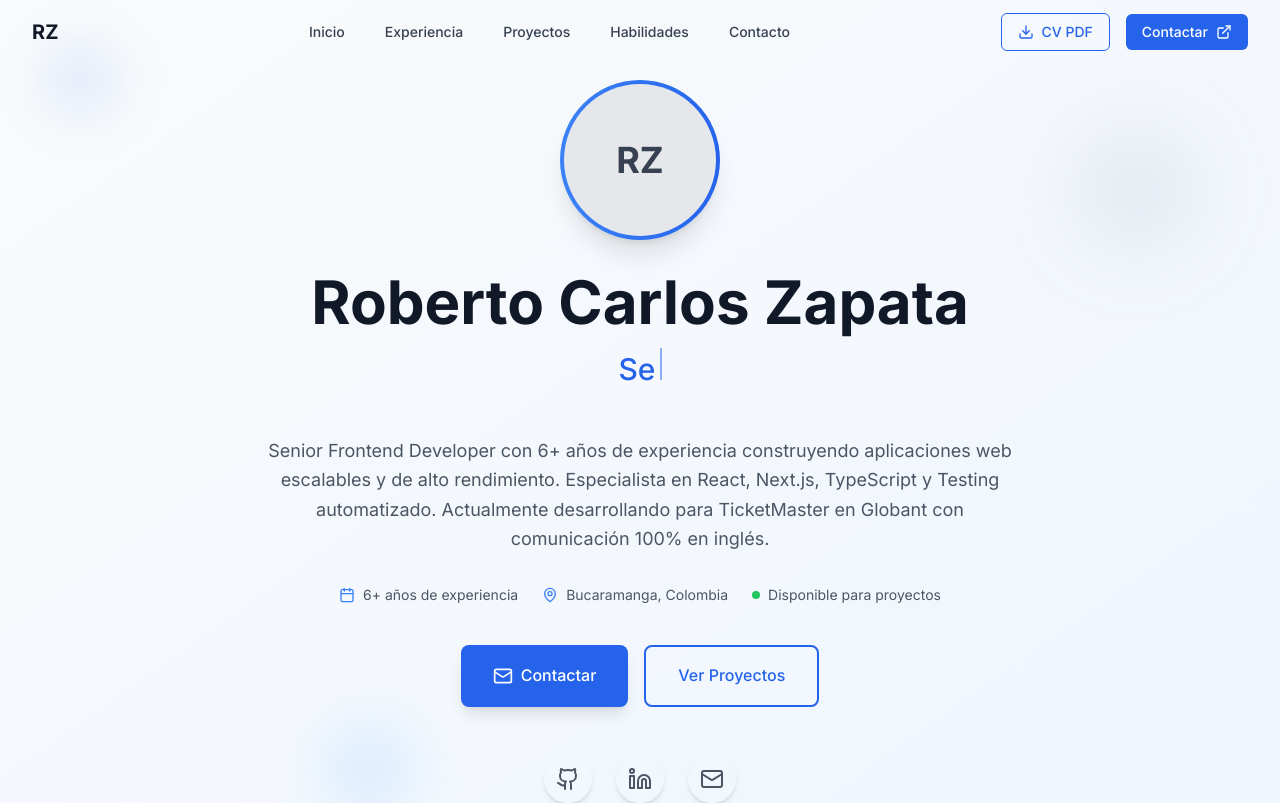
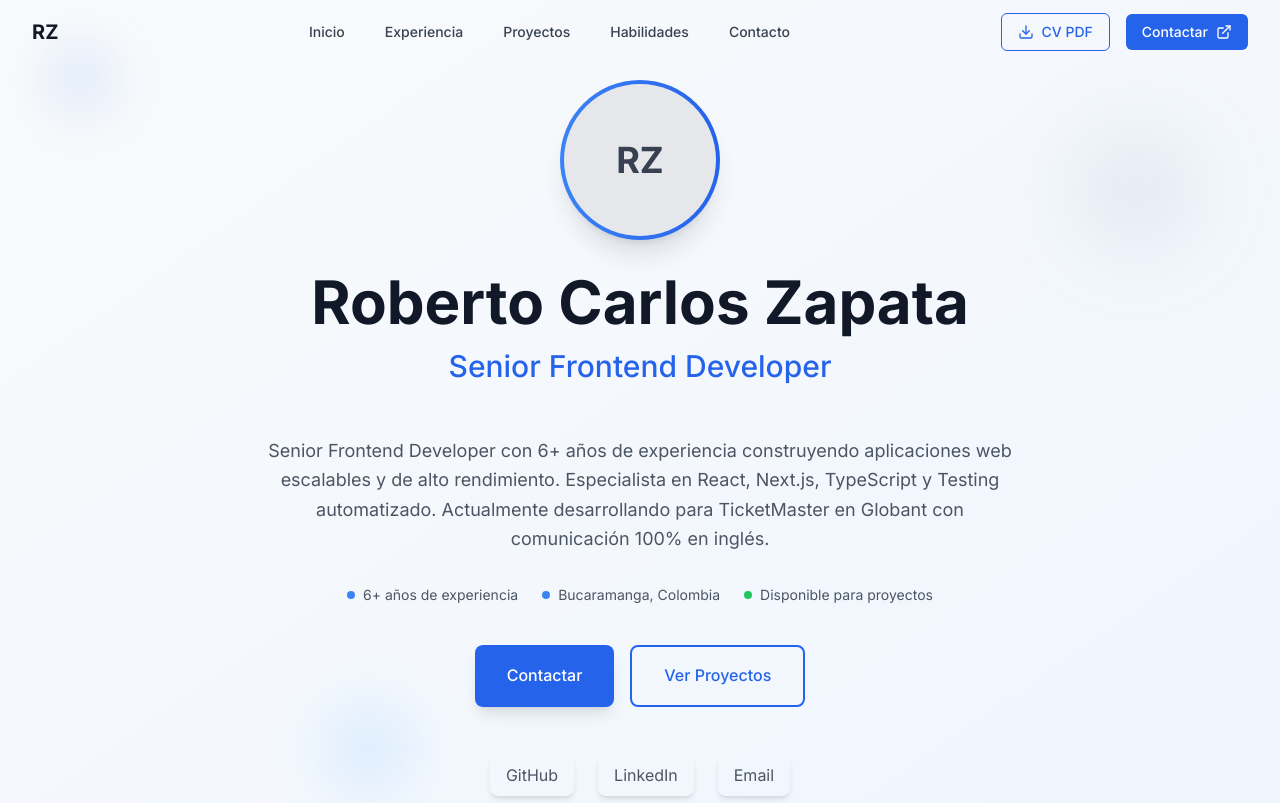
Before and after one commit to RobertoCZapata/roberto-zapata-portafolio, a Next.js app: page / in a window 1280 px wide. Shown: the top 803 px of the page. Built offline with nearby package versions, Linux system fonts and the light colour scheme.

Commit message:
fix: simplify components to resolve TypeScript and deployment errors

```diff
--- a/package.json
+++ b/package.json
@@ -14,13 +14,11 @@
     "test:e2e:ui": "playwright test --ui"
   },
   "dependencies": {
-    "@next/font": "^14.0.0",
-    "next": "^14.0.0",
+    "next": "14.0.0",
     "react": "^18.2.0",
     "react-dom": "^18.2.0",
     "typescript": "^5.2.2",
-    "lucide-react": "^0.290.0",
-    "framer-motion": "^10.16.4"
+    "lucide-react": "^0.290.0"
   },
   "devDependencies": {
     "@types/node": "^20.8.0",
--- /dev/null
+++ b/src/app/500.tsx
@@ -0,0 +1,16 @@
+export default function Error500() {
+  return (
+    <div className="min-h-screen flex items-center justify-center bg-gray-50">
+      <div className="text-center">
+        <h1 className="text-4xl font-bold text-gray-900 mb-4">500</h1>
+        <p className="text-gray-600 mb-8">Error interno del servidor</p>
+        <a
+          href="/"
+          className="inline-flex items-center px-6 py-3 bg-primary-600 text-white rounded-lg hover:bg-primary-700 transition-colors"
+        >
+          Volver al inicio
+        </a>
+      </div>
+    </div>
+  )
+}
--- a/src/components/Experience.tsx
+++ b/src/components/Experience.tsx
@@ -130,7 +130,6 @@ export default function Experience() {
                 href="#contact"
                 className="inline-flex items-center px-6 py-3 bg-primary-600 text-white rounded-lg hover:bg-primary-700 transition-colors font-medium"
               >
-                <Mail className="w-5 h-5 mr-2" />
                 Contactar
               </a>
               <button
--- a/src/components/Hero.tsx
+++ b/src/components/Hero.tsx
@@ -1,51 +1,8 @@
 'use client'
 
-import { useState, useEffect } from 'react'
-import { ChevronDown, Github, Linkedin, Mail, MapPin, Calendar } from 'lucide-react'
 import { personalInfo } from '@/data/personal'
 
 export default function Hero() {
-  const [currentText, setCurrentText] = useState('')
-  const [isTyping, setIsTyping] = useState(true)
-
-  const titles = [
-    'Senior Frontend Developer',
-    'React.js Specialist',
-    'Testing Expert',
-    'English Proficient'
-  ]
-
-  useEffect(() => {
-    let titleIndex = 0
-    let charIndex = 0
-    let isDeleting = false
-
-    const typeEffect = () => {
-      const currentTitle = titles[titleIndex]
-
-      if (!isDeleting) {
-        setCurrentText(currentTitle.slice(0, charIndex + 1))
-        charIndex++
-
-        if (charIndex === currentTitle.length) {
-          setTimeout(() => {
-            isDeleting = true
-          }, 2000)
-        }
-      } else {
-        setCurrentText(currentTitle.slice(0, charIndex - 1))
-        charIndex--
-
-        if (charIndex === 0) {
-          isDeleting = false
-          titleIndex = (titleIndex + 1) % titles.length
-        }
-      }
-    }
-
-    const interval = setInterval(typeEffect, isDeleting ? 50 : 100)
-    return () => clearInterval(interval)
-  }, [titles])
 
   return (
     <section id="hero" className="min-h-screen flex items-center justify-center bg-gradient-to-br from-gray-50 to-blue-50 relative overflow-hidden">
@@ -74,8 +31,7 @@ export default function Hero() {
 
           <div className="h-16 mb-6">
             <p className="text-xl sm:text-2xl lg:text-3xl text-primary-600 font-medium">
-              {currentText}
-              <span className={`inline-block w-0.5 h-8 bg-primary-600 ml-1 ${isTyping ? 'animate-pulse' : ''}`}></span>
+              Senior Frontend Developer
             </p>
           </div>
 
@@ -87,11 +43,11 @@ export default function Hero() {
           {/* Key Stats */}
           <div className="flex flex-wrap justify-center gap-6 mb-10 text-sm text-gray-600">
             <div className="flex items-center">
-              <Calendar className="w-4 h-4 mr-2 text-primary-500" />
+              <span className="w-2 h-2 bg-primary-500 rounded-full mr-2"></span>
               <span>6+ años de experiencia</span>
             </div>
             <div className="flex items-center">
-              <MapPin className="w-4 h-4 mr-2 text-primary-500" />
+              <span className="w-2 h-2 bg-primary-500 rounded-full mr-2"></span>
               <span>Bucaramanga, Colombia</span>
             </div>
             <div className="flex items-center">
@@ -106,7 +62,6 @@ export default function Hero() {
               href="#contact"
               className="inline-flex items-center px-8 py-4 bg-primary-600 text-white rounded-lg hover:bg-primary-700 transition-all duration-300 shadow-lg hover:shadow-xl font-medium"
             >
-              <Mail className="w-5 h-5 mr-2" />
               Contactar
             </a>
             <a
@@ -123,26 +78,26 @@ export default function Hero() {
               href={personalInfo.contactInfo.github}
               target="_blank"
               rel="noopener noreferrer"
-              className="p-3 text-gray-600 hover:text-gray-900 hover:bg-white rounded-full shadow-md hover:shadow-lg transition-all duration-300"
+              className="px-4 py-2 text-gray-600 hover:text-gray-900 hover:bg-white rounded-lg shadow-md hover:shadow-lg transition-all duration-300"
               aria-label="GitHub Profile"
             >
-              <Github className="w-6 h-6" />
+              GitHub
             </a>
             <a
               href={personalInfo.contactInfo.linkedin}
               target="_blank"
               rel="noopener noreferrer"
-              className="p-3 text-gray-600 hover:text-blue-600 hover:bg-white rounded-full shadow-md hover:shadow-lg transition-all duration-300"
+              className="px-4 py-2 text-gray-600 hover:text-blue-600 hover:bg-white rounded-lg shadow-md hover:shadow-lg transition-all duration-300"
               aria-label="LinkedIn Profile"
             >
-              <Linkedin className="w-6 h-6" />
+              LinkedIn
             </a>
             <a
               href={`mailto:${personalInfo.contactInfo.email}`}
-              className="p-3 text-gray-600 hover:text-red-600 hover:bg-white rounded-full shadow-md hover:shadow-lg transition-all duration-300"
+              className="px-4 py-2 text-gray-600 hover:text-red-600 hover:bg-white rounded-lg shadow-md hover:shadow-lg transition-all duration-300"
               aria-label="Email Contact"
             >
-              <Mail className="w-6 h-6" />
+              Email
             </a>
           </div>
 
@@ -153,7 +108,7 @@ export default function Hero() {
               className="inline-block p-2 text-gray-400 hover:text-primary-600 transition-colors"
               aria-label="Scroll to next section"
             >
-              <ChevronDown className="w-8 h-8" />
+              ↓
             </a>
           </div>
         </div>
```
